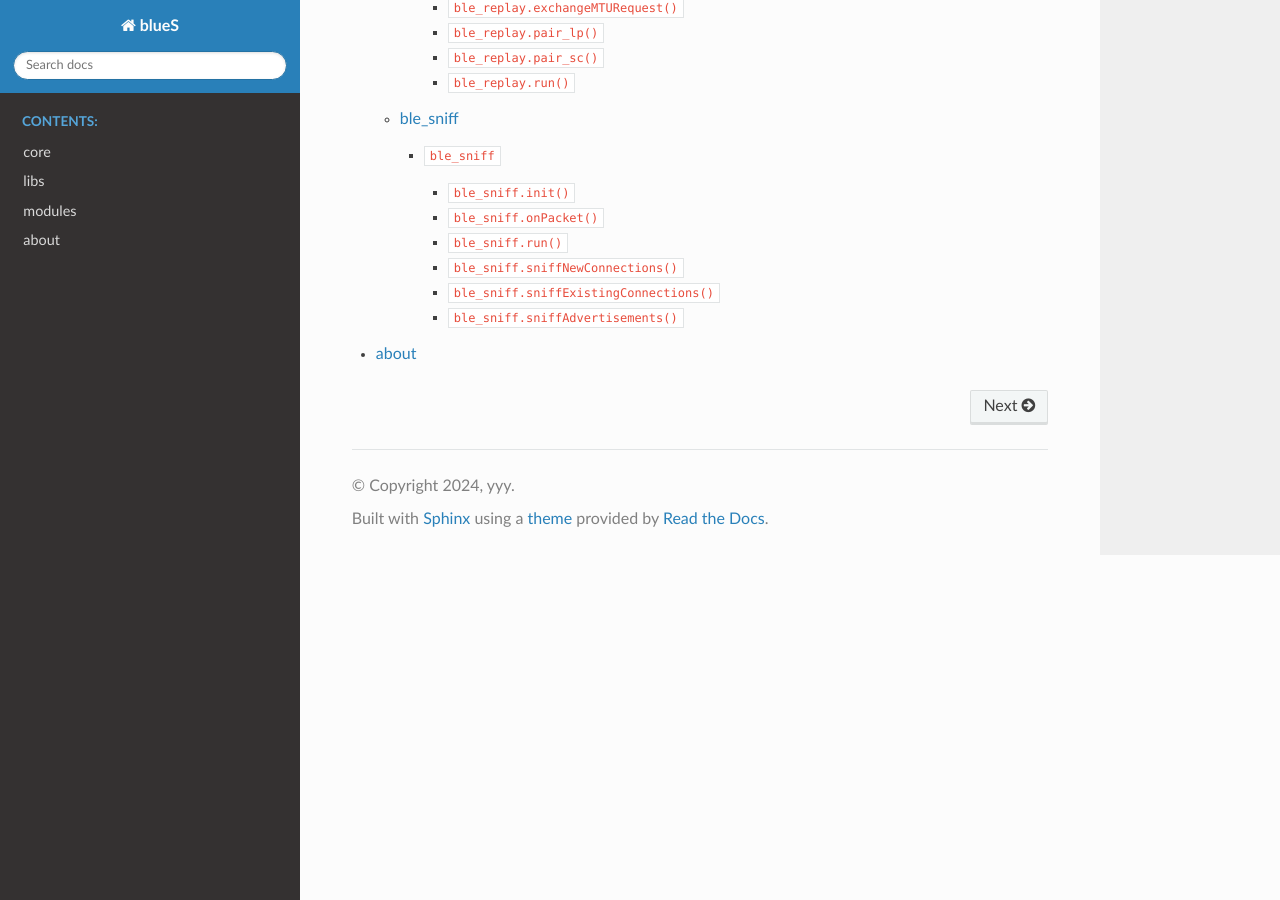
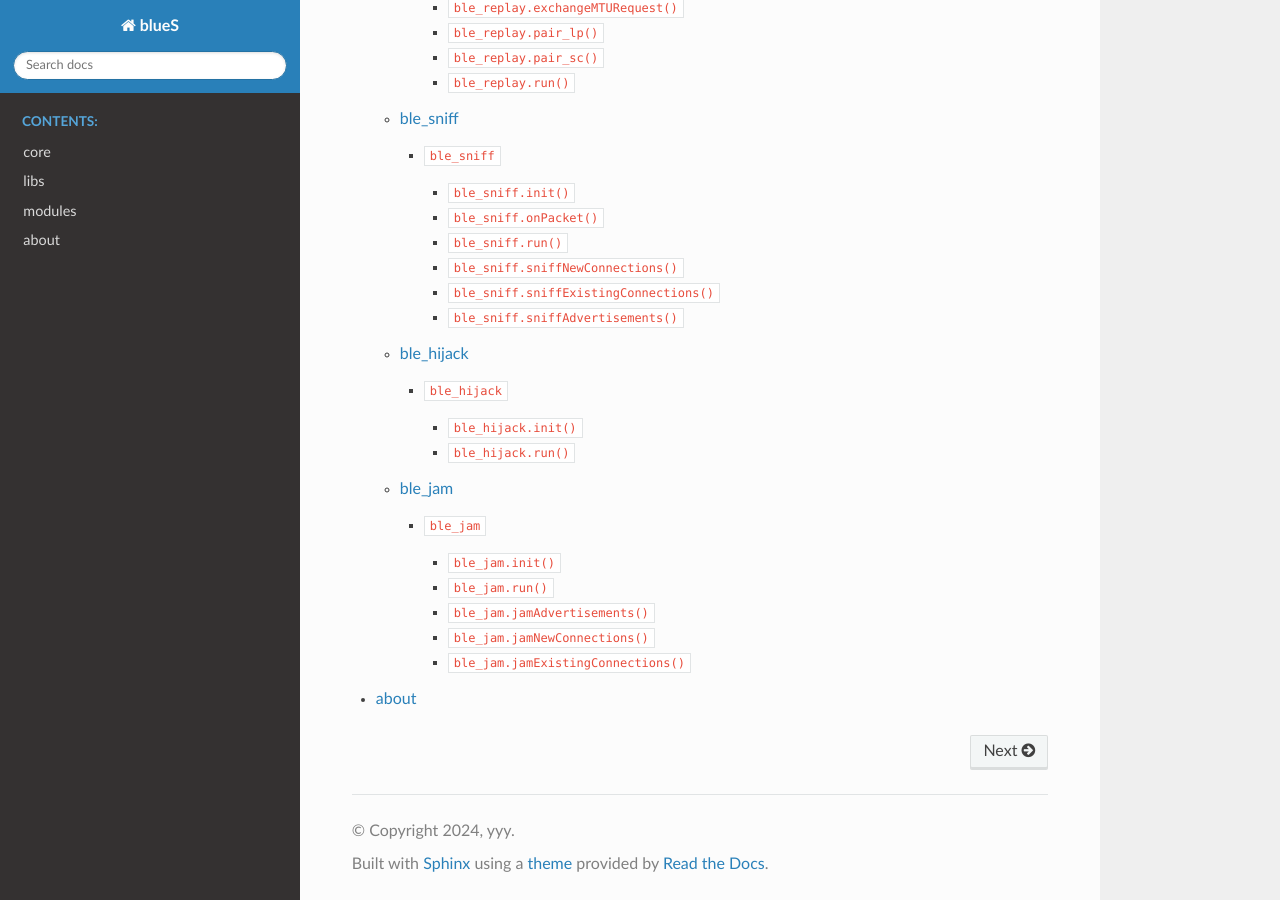
Before and after one commit to yyh12138/blueS-cookbook, a Sphinx documentation site: the page built from source/index.rst, in a window 1280 px wide and 900 px high, scrolled down 11094 px. Built offline with Sphinx 7.4.7 and the Read the Docs theme 3.1.0, drawn with Linux system fonts in a browser that asks for light colours.

Commit message:
add hijack

```diff
--- /dev/null
+++ b/source/modules/ble_hijack.rst
@@ -0,0 +1,22 @@
+ble_hijack
+==============
+.. py:class:: ble_hijack(module.WirelessModule)
+
+    This class hijack the BLE connection
+
+    .. py:method:: init()
+
+        This method will initialize the BLE hijack module
+
+        :args:
+            - INTERFACE: "butterfly0"
+            - TARGET: ""
+            - CHANNEL: "37"
+            - HIJACKING_MODE: "newConnections"
+            - ROLE: "slave"
+            - ACCESS_ADDRESS: ""
+            - CRC_INIT: ""
+
+    .. py:method:: run()
+
+        This method will start the BLE hijack module by excuting ``ble_sniff`` with ``HIJACKING_SLAVE``=yes, ``JAMMING``=no
--- /dev/null
+++ b/source/modules/ble_jam.rst
@@ -0,0 +1,35 @@
+ble_jam
+================
+
+.. py:class:: ble_jam(module.WirelessModule)
+
+    This class jam the BLE connection
+
+    .. py:method:: init()
+
+        This method will initialize the BLE jam module.
+        JAMMING_MODE is in ``advertisements``, ``newConnections``, ``existingConnections``
+
+        :args:
+            - INTERFACE: "butterfly0"
+            - TARGET: ""
+            - CHANNEL: "37"
+            - JAMMING_MODE: "advertisements"
+            - ACCESS_ADDRESS: ""
+            - CRC_INIT: ""
+
+    .. py:method:: run()
+
+        This method will start the BLE jam module by excuting ``ble_sniff``
+
+    .. py:method:: jamAdvertisements()
+
+        This method uses emiter's jamAdvertisements to jam the channel by ``JAMMING_MODE``="advertisements"
+
+    .. py:method:: jamNewConnections()
+
+        This method excutes ``ble_sniff`` by ``JAMMING``=yes,  ``HIJACKING``=no, ``SNIFFING_MODE``="newConnections"
+
+    .. py:method:: jamExistingConnections()
+
+        This method excutes ``ble_sniff`` by ``JAMMING``=yes,  ``HIJACKING``=no, ``SNIFFING_MODE``="existingConnections"
--- a/source/modules/index.rst
+++ b/source/modules/index.rst
@@ -14,3 +14,5 @@
    ble_full_mitm
    ble_replay
    ble_sniff
+   ble_hijack
+   ble_jam
```
Also changed, not shown: 17 other files.
